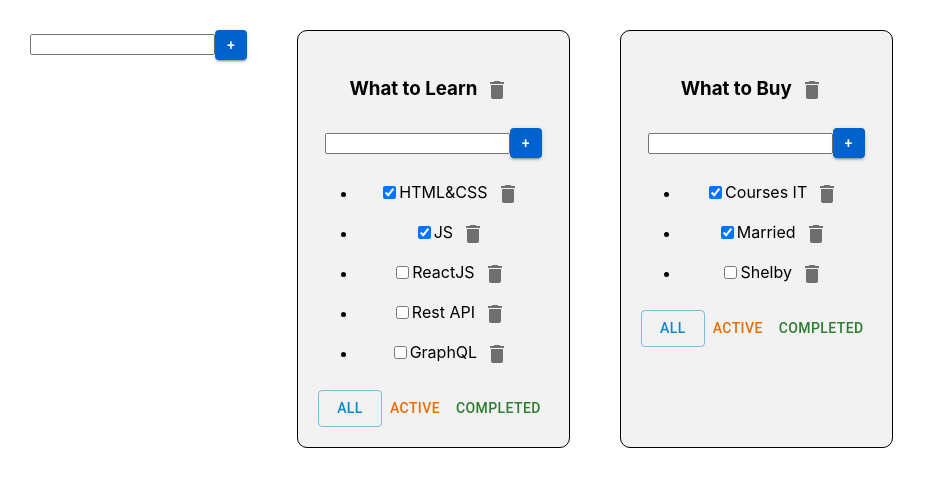
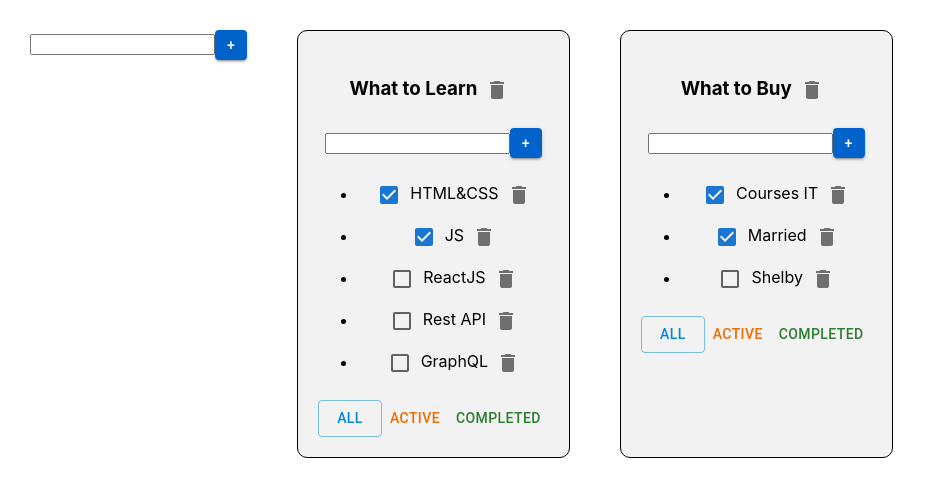
Before and after one commit to khadjaa/1-todolist, a React (Create React App) app: page / in a window 1280 px wide. Shown: the top 496 px of the page, without its empty margins (0-926 px from the left). Built offline with nearby package versions, Linux system fonts and the light colour scheme.

Commit message:
changed input to Checkbox

```diff
--- a/src/Todolist.tsx
+++ b/src/Todolist.tsx
@@ -6,6 +6,7 @@ import {EditableSpan} from "./EditableSpan";
 import IconButton from '@mui/material/IconButton';
 import DeleteIcon from '@mui/icons-material/Delete';
 import Button from "@mui/material/Button";
+import {Checkbox} from "@mui/material";
 
 type PropsType = {
     todoListId: string
@@ -63,12 +64,14 @@ export const Todolist = (props: PropsType) => {
 
         return (
             <li key={el.id}>
-                <input type="checkbox" checked={el.isDone}
-                       onClick={(e) =>
-                           changeCheckBoxHandler1(el.id, e.currentTarget.checked)}/>
+                <Checkbox
+                    checked={el.isDone}
+                    color='primary'
+                    onChange={(e) => changeCheckBoxHandler1(el.id, e.currentTarget.checked)}
+                />
                 <EditableSpan title={el.title} changeTaskTitle={changeTaskTitleHandler}/>
                 <IconButton onClick={() => onClickRemoveTaskHandler(el.id)}>
-                    <DeleteIcon />
+                    <DeleteIcon/>
                 </IconButton>
             </li>
         )
@@ -79,7 +82,7 @@ export const Todolist = (props: PropsType) => {
             <h3>
                 <EditableSpan title={props.title} changeTaskTitle={changeTodoListTitleHandler}/>
                 <IconButton onClick={removeTodoListHandler}>
-                    <DeleteIcon />
+                    <DeleteIcon/>
                 </IconButton>
             </h3>
             <AddItemForm addItem={addTask}/>
```
